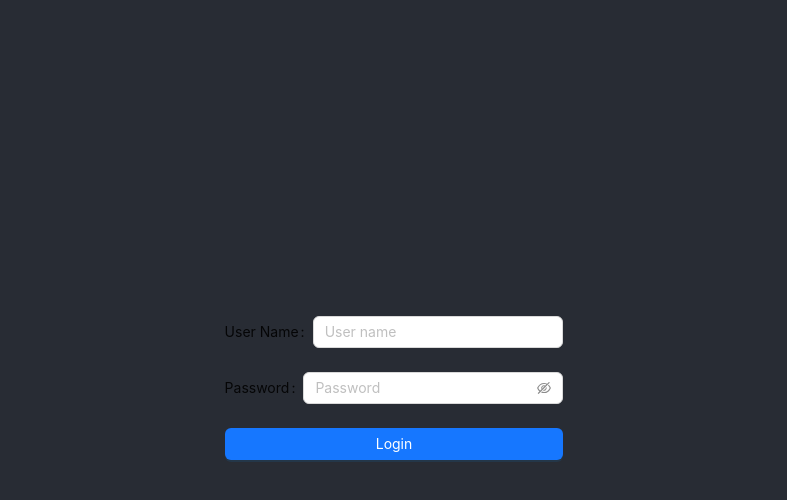
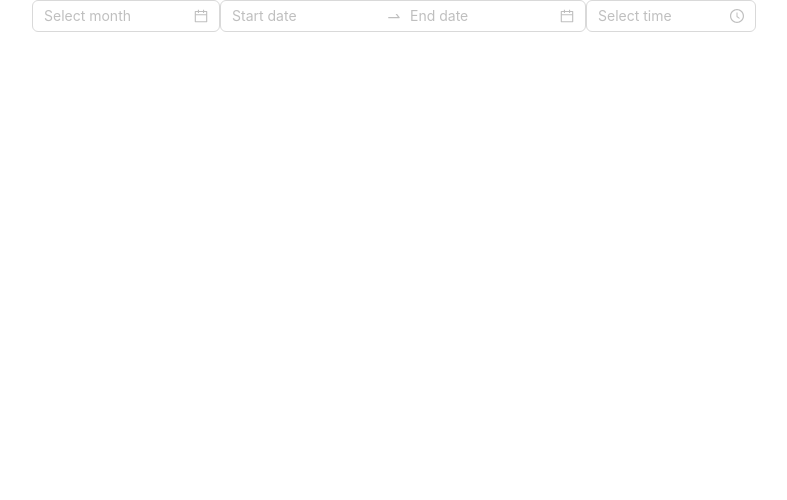
Before and after one commit to Umair513/Ant-Design-Library, a React (Create React App) app in the folder ant-design/: page / in a window 1280 px wide. Shown: the top 500 px of the page, without its empty margins (246-1033 px from the left). Built offline with nearby package versions, Linux system fonts and the light colour scheme.

Commit message:
DatePicker and TimePicker

```diff
--- a/ant-design/src/App.js
+++ b/ant-design/src/App.js
@@ -9,6 +9,7 @@ import AntInput from './components/AntInput';
 import SelectDropdown from './components/SelectDropdown';
 import AntForm from './components/AntForm';
 import AntTable from './components/AntTable';
+import AntDatePicker from './components/AntDatePicker';
 
 function App() {
   const [loading, setLoading] = useState(false)
@@ -21,7 +22,7 @@ function App() {
   }
   return (
     <div className="App">
-     <AntForm></AntForm>
+     <AntDatePicker></AntDatePicker>
     </div>
   );
 }
--- /dev/null
+++ b/ant-design/src/components/AntDatePicker.js
@@ -0,0 +1,14 @@
+import { DatePicker, TimePicker } from 'antd'
+import React from 'react'
+
+const AntDatePicker = () => {
+  return (
+    <div>
+          <DatePicker picker='month'></DatePicker>
+          <DatePicker.RangePicker></DatePicker.RangePicker>
+          <TimePicker></TimePicker>
+    </div>
+  )
+}
+
+export default AntDatePicker
```
